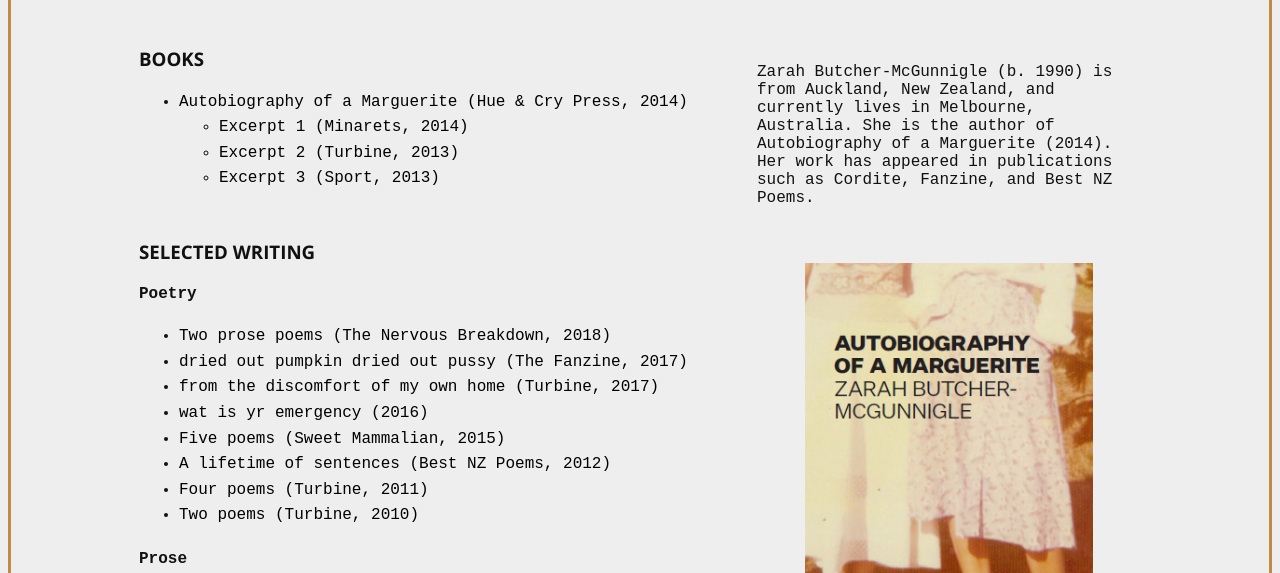
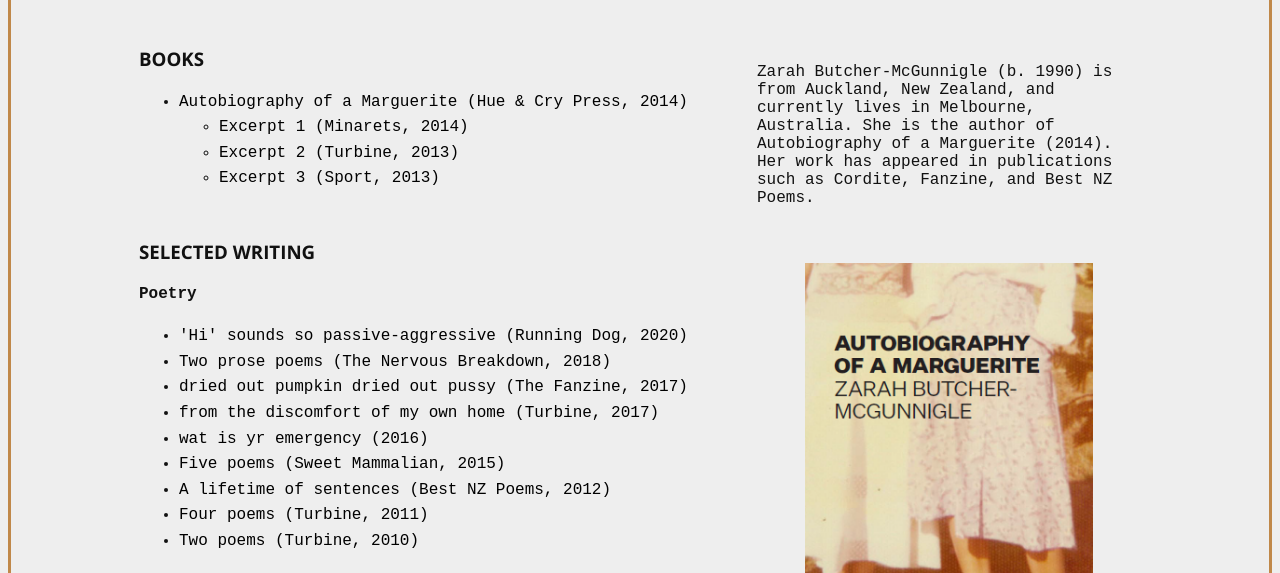
Before and after one commit to zarahbm/Zarahbm.github.io, a plain HTML site: page index.html in a window 1280 px wide. Shown: the part 163-736 px from the top of the page. Drawn offline with nearby package versions, Linux system fonts and the light colour scheme.

Commit message:
Add files via upload

```diff
--- a/index.html
+++ b/index.html
@@ -22,7 +22,7 @@ You can open this html file using your browser. If you make a change to this or
 Enter your name here, this is what appears in the tab label on a browser.
  -->
 <title>Zarah Butcher-McGunnigle</title>
-<meta name="Keywords" content="zarah poet,Zarah butcher,zarah McGunnigle,zarah writer, new zealand poetry, zarah butcher-McGunnigle, zarah new zealand, nz poet, autobiography of a marguerite">
+<meta name="Keywords" content="zarah poet, new zealand poetry, zarah butcher-mcgunninle, zarah new zealand, nz poet, autobiography of a marguerite">
 <meta name="Description" content="Zarah Butcher-McGunnigle (b. 1990) is from Auckland, New Zealand, and currently lives in Melbourne, Australia. She is the author of Autobiography of a Marguerite (2014). Her work has appeared in publications such as Cordite, Fanzine, and Best NZ Poems.">
 </head>
 
@@ -79,6 +79,7 @@ The <br> is a line brake. This makes sure each link is on a new line.
 <h4>Poetry</h4>
 
 <ul>
+<li><a href="https://rundog.art/hi-sounds-so-passive-aggressive-zarah-butcher/" target="_blank">'Hi' sounds so passive-aggressive (Running Dog, 2020)</a></li>
 <li><a href="http://thenervousbreakdown.com/zarahbm/2018/11/two-prose-poems/#more-130241
 " target="_blank">Two prose poems (The Nervous Breakdown, 2018)</a></li>
 <li><a href="http://thefanzine.com/dried-out-pumpkin-dried-out-pussy/
```
